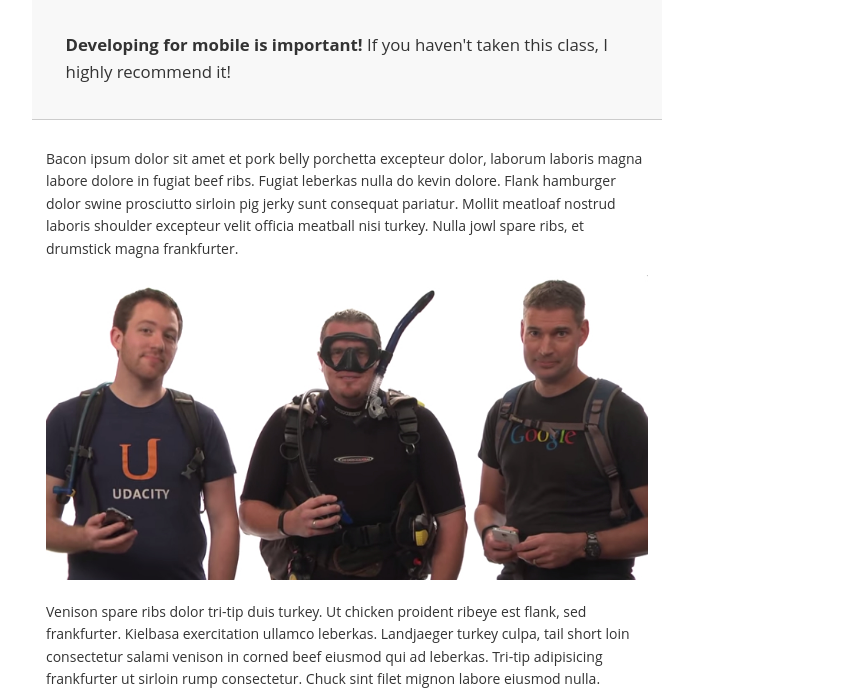
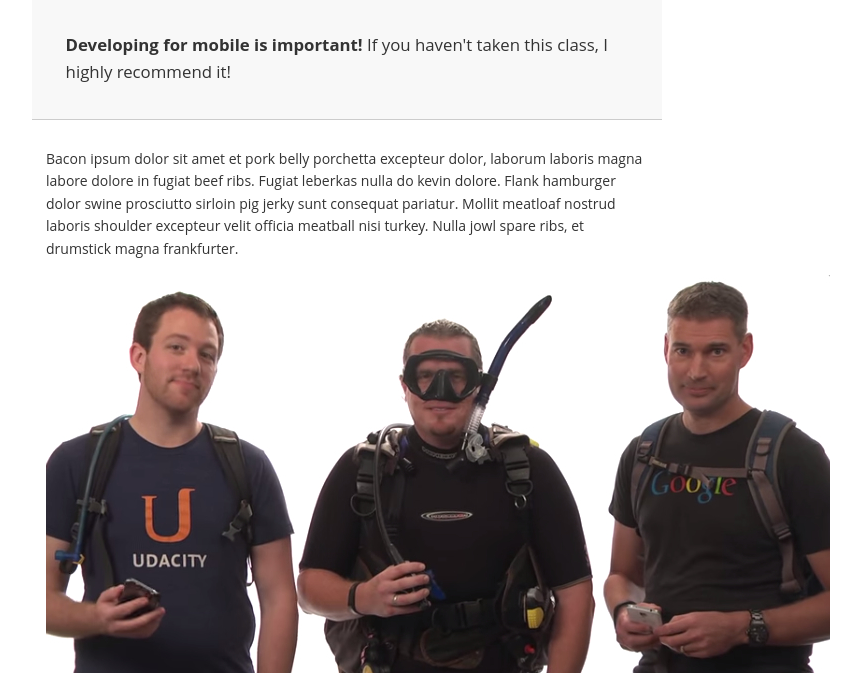
Before and after one commit to Walentyna14/Block22, a plain HTML site: page project-mobile.html in a window 1280 px wide. Shown: the part 113-803 px from the top of the page, without its empty margins (293-1154 px from the left). Drawn offline with Linux system fonts and the light colour scheme.

Commit message:
Add files via upload

```diff
--- a/css/style.css
+++ b/css/style.css
@@ -10,9 +10,6 @@ a { color: #12C; }
 a:visited { color: #61C; }
 a:focus { outline: thin dotted; }
 a:hover, a:active { color: #c00; outline: 0; }
-ul, ol { margin: 1em 0; padding: 0 0 0 20px; }
-img { border: 0; max-width: 100%; }
-body { background: #fff; }
 header, footer, .container { max-width: 45em; margin: 0 auto; }
 header { padding: 0 0.5em; color: #C90B0B; }
 header img { border-radius: 40px; float: left; }
```
